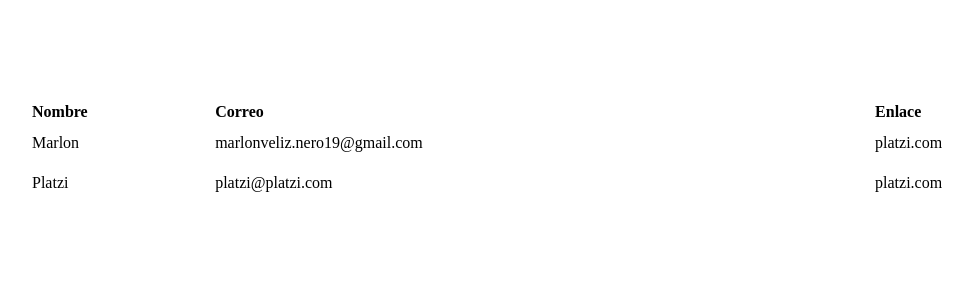
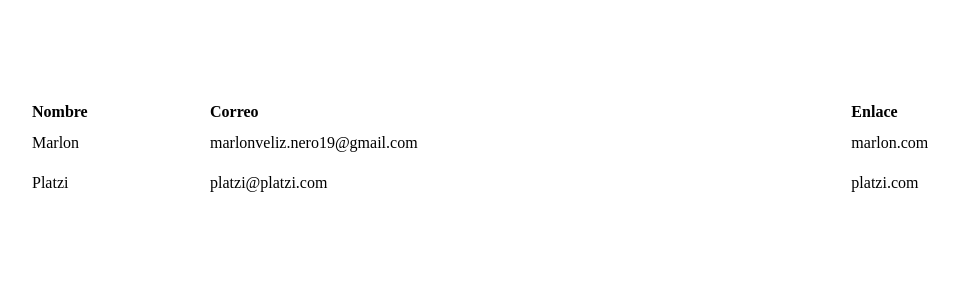
Before and after one commit to LnkColumbus/blog_platzi, a React (Create React App) app: page / in a window 1280 px wide. Shown: the top 300 px of the page, without its empty margins (79-1052 px from the left). Built offline with nearby package versions, Linux system fonts and the light colour scheme.

Commit message:
Estado y ciclo de vida

```diff
--- a/package.json
+++ b/package.json
@@ -6,6 +6,7 @@
     "@testing-library/jest-dom": "^4.2.4",
     "@testing-library/react": "^9.5.0",
     "@testing-library/user-event": "^7.2.1",
+    "axios": "^0.19.2",
     "react": "^16.13.1",
     "react-dom": "^16.13.1",
     "react-scripts": "3.4.1"
--- a/src/components/App.jsx
+++ b/src/components/App.jsx
@@ -1,19 +1,33 @@
-import React from "react";
+import React, { useState, useEffect } from "react";
 
 const App = () => {
-  const rows = () => [
-    <tr>
-      <td>Marlon</td>
-      <td>marlonveliz.nero19@gmail.com</td>
-      <td>platzi.com</td>
-    </tr>,
+  const [users, setUsers] = useState([]);
 
-    <tr>
-      <td>Platzi</td>
-      <td>platzi@platzi.com</td>
-      <td>platzi.com</td>
-    </tr>,
-  ];
+  useEffect(() => {
+    setUsers([
+      {
+        id: 1,
+        name: "Marlon",
+        email: "marlonveliz.nero19@gmail.com",
+        website: "marlon.com",
+      },
+      {
+        id: 2,
+        name: "Platzi",
+        email: "platzi@platzi.com",
+        website: "platzi.com",
+      },
+    ]);
+  }, []);
+
+  const rows = () =>
+    users.map((user) => (
+      <tr key={user.id}>
+        <td>{user.name}</td>
+        <td>{user.email}</td>
+        <td>{user.website}</td>
+      </tr>
+    ));
 
   return (
     <div className="margen">
```
Also changed, not shown: 1 other file (tests, documents, lock files or other folders).
